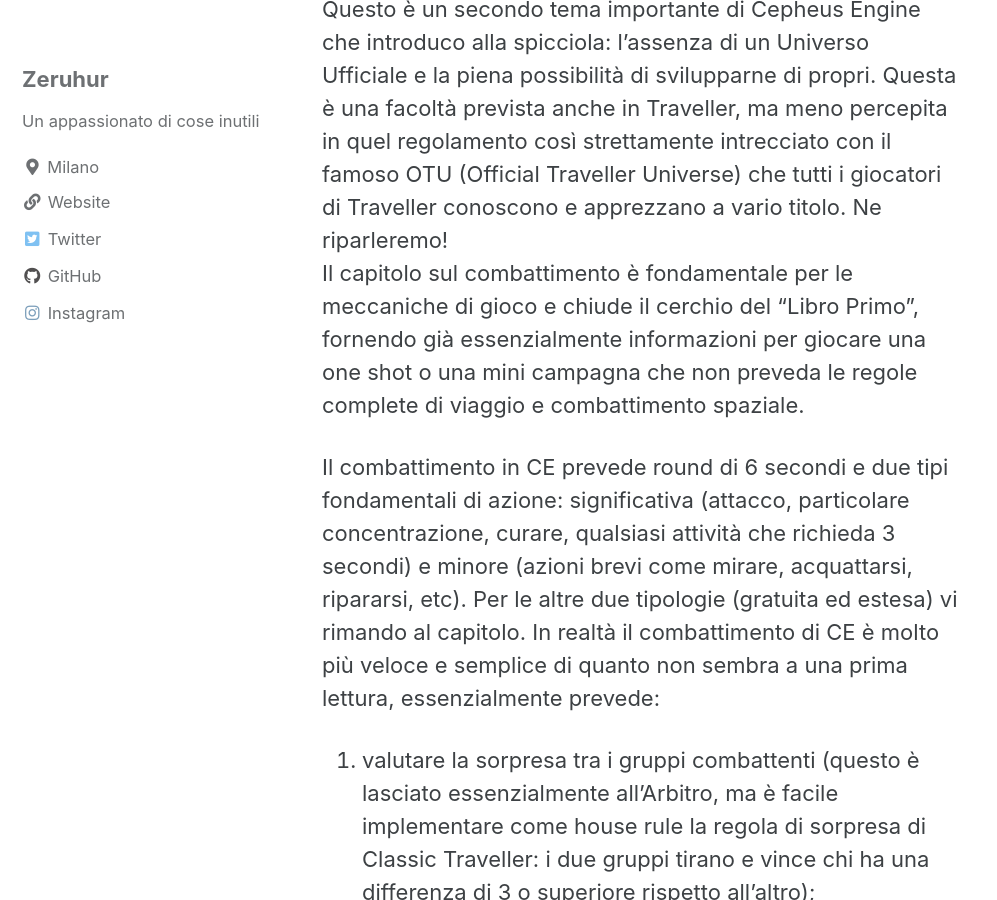
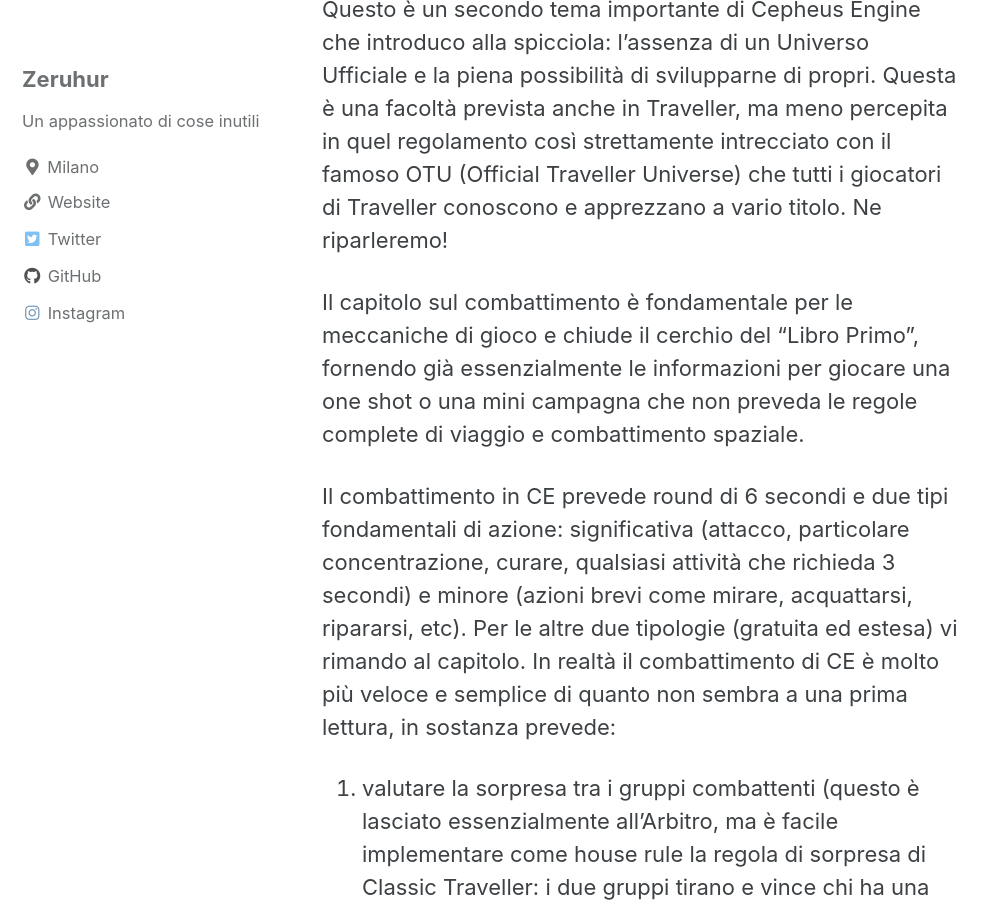
Before and after one commit to Italian-Translation-Alliance/cepheus-engine-ita.github.io, a Jekyll site: the page built from _posts/2020-12-13-giorno-20.md, in a window 1280 px wide and 900 px high, scrolled down 1261 px. Shown: the whole window, without its empty margins (0-997 px from the left). Built offline with Jekyll 4.4.1, drawn with Linux system fonts in a browser that asks for light colours; cached includes are drawn as plain includes; some of the changed text lies outside the part shown.

Commit message:
Update 2020-12-13-giorno-20.md

```diff
--- a/_posts/2020-12-13-giorno-20.md
+++ b/_posts/2020-12-13-giorno-20.md
@@ -4,17 +4,18 @@
 categories: Aggiornamenti
 ---
 
-Oggi rilascio doppio, che ci porta al 47% del testo tradotto! Sono pubblicati infatti i capitoli 4 (Equipaggiamento) e il capitolo 5 (Combattimento).
+Oggi rilascio doppio, che ci porta al 47% del testo tradotto! Sono pubblicati infatti il capitolo 4 (Equipaggiamento) e il capitolo 5 (Combattimento).
 
-Sul primo ho poco da dire: è un capitolo essenziale per il gioco, incredibilmente dettagliato in cui troverete di tutto dalle armature alle armi, passando per accessori vari, equipaggiamento di base e di sopravvivenza, droni e molto altro. Un capitolo estremamente noioso da tradurre e che ha richiesto buona parte di questa decina di giorni. Una nota: le numerose tabelle, fatte alcune eccezioni, sono ordinate per Livello Tecnologico.
+Sul primo ho poco da dire: è un capitolo essenziale per il gioco, incredibilmente dettagliato, in cui troverete di tutto dalle armature alle armi, passando per accessori vari, equipaggiamento di base e di sopravvivenza, droni e molto altro. Un capitolo estremamente noioso da tradurre e che ha richiesto buona parte di questa decina di giorni. Una nota: le numerose tabelle, fatte alcune eccezioni, sono ordinate per Livello Tecnologico.
 
 Qui si introduce una prima peculiarità del sistema: i mondi dell'universo di gioco si classificano in Livelli Tecnologici. Il livello zero equivale all'età della pietra, il livello quindici corrisponde ai più alti livelli di avanzamento di una civiltà interstellare. Secondo questa classificazione l'attuale (reale) civiltà globale in cui viviamo è tra LT7 e LT8. Insomma siamo a metà strada.
 Il Livello Tecnologico ha un forte impatto sul Profilo Universale di Mondi (PUM), che sarà dettagliato nel **Capitolo 12** e anche sulle avventure dei giocatori: indica infatti la capacità tecnologico-produttiva di quello specifico mondo e quindi la disponibilità di un certo equipaggiamento. Da ricordare tuttavia che lo spazioporto è sempre zona franca e quindi, in teoria, al suo mercato è possibile trovare tecnologia più avanzata rispetto al mondo che lo ospita. Questo ovviamente dipende dall'Arbitro e dalle scelte che fa sul proprio Universo.
 
 Questo è un secondo tema importante di Cepheus Engine che introduco alla spicciola: l'assenza di un Universo Ufficiale e la piena possibilità di svilupparne di propri. Questa è una facoltà prevista anche in Traveller, ma meno percepita in quel regolamento così strettamente intrecciato con il famoso OTU (Official Traveller Universe) che tutti i giocatori di Traveller conoscono e apprezzano a vario titolo. Ne riparleremo!
-Il capitolo sul combattimento è fondamentale per le meccaniche di gioco e chiude il cerchio del "Libro Primo", fornendo già essenzialmente informazioni per giocare una one shot o una mini campagna che non preveda le regole complete di viaggio e combattimento spaziale.
 
-Il combattimento in CE prevede round di 6 secondi e due tipi fondamentali di azione: significativa (attacco, particolare concentrazione, curare, qualsiasi attività che richieda 3 secondi) e minore (azioni brevi come mirare, acquattarsi, ripararsi, etc). Per le altre due tipologie (gratuita ed estesa) vi rimando al capitolo. In realtà il combattimento di CE è molto più veloce e semplice di quanto non sembra a una prima lettura, essenzialmente prevede:
+Il capitolo sul combattimento è fondamentale per le meccaniche di gioco e chiude il cerchio del "Libro Primo", fornendo già essenzialmente le informazioni per giocare una one shot o una mini campagna che non preveda le regole complete di viaggio e combattimento spaziale.
+
+Il combattimento in CE prevede round di 6 secondi e due tipi fondamentali di azione: significativa (attacco, particolare concentrazione, curare, qualsiasi attività che richieda 3 secondi) e minore (azioni brevi come mirare, acquattarsi, ripararsi, etc). Per le altre due tipologie (gratuita ed estesa) vi rimando al capitolo. In realtà il combattimento di CE è molto più veloce e semplice di quanto non sembra a una prima lettura, in sostanza prevede:
 
 1. valutare la sorpresa tra i gruppi combattenti (questo è lasciato essenzialmente all'Arbitro, ma è facile implementare come house rule la regola di sorpresa di Classic Traveller: i due gruppi tirano e vince chi ha una differenza di 3 o superiore rispetto all'altro);
 2. tirare l'iniziativa;
```
